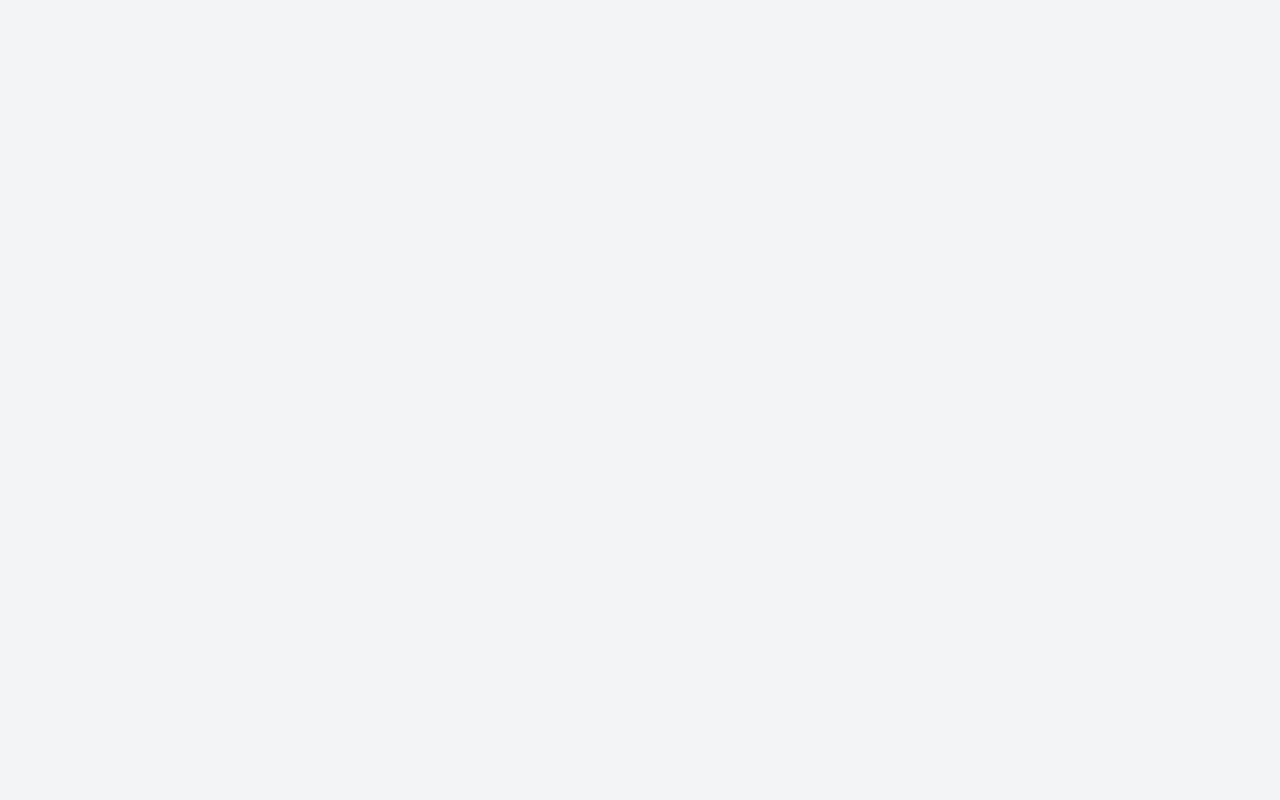
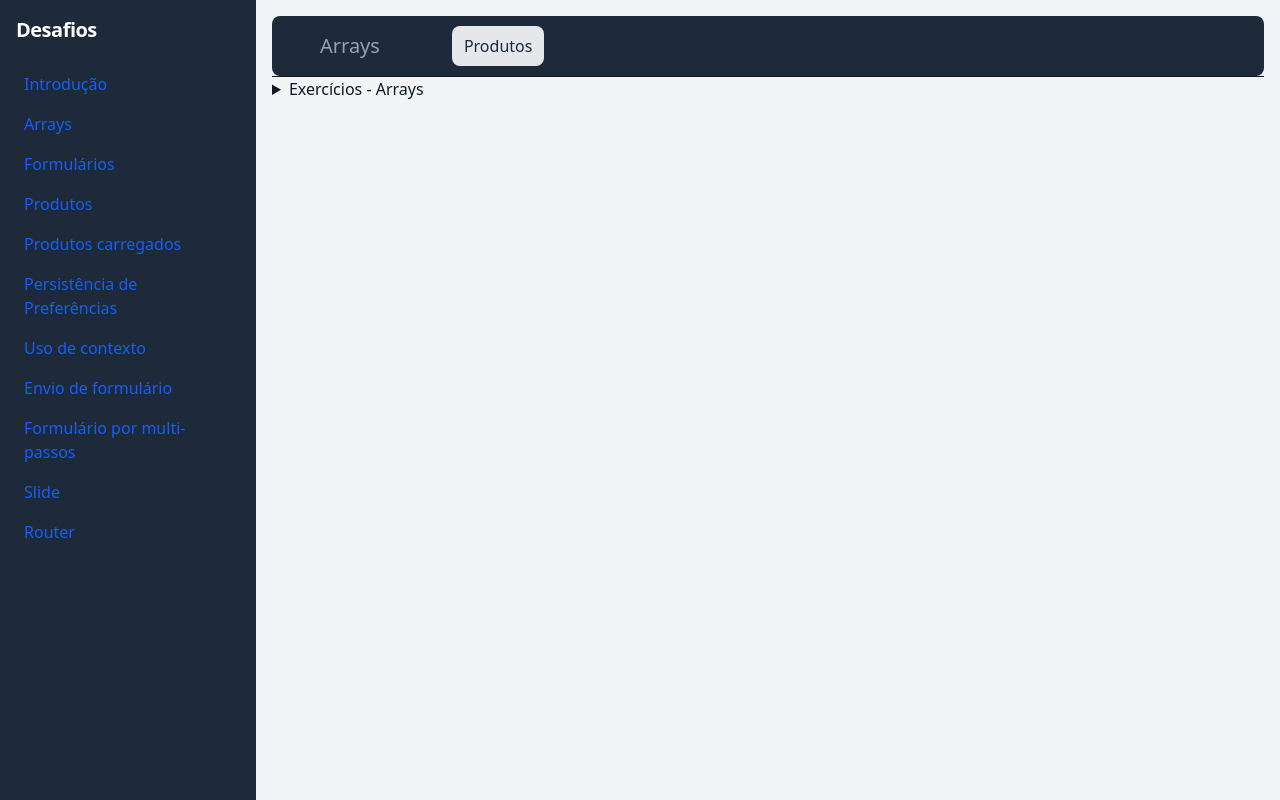
Before and after one commit to miqueiasazevedo/curso-react-origamid-vite, a React (Vite) app: page /desafio/arrays/produtos in a window 1280 px wide. Before the commit this address had no page. Built offline with nearby package versions, Linux system fonts and the light colour scheme.

Commit message:
feat(Header): cria componente header padrão para visualizaç~ão de desafios

```diff
--- /dev/null
+++ b/src/challenges/11-desafio-router/Contato.jsx
@@ -0,0 +1,12 @@
+import React from "react";
+
+const Contato = () => {
+
+    return(
+        <>
+            <h1>Contato</h1>
+        </>
+    );
+}
+
+export default Contato;
--- /dev/null
+++ b/src/challenges/11-desafio-router/Produtos.jsx
@@ -0,0 +1,23 @@
+import React, { useEffect, useState } from "react";
+
+const Produtos = () => {
+
+    const [produtos, setProdutos] = useState(null);
+
+    useEffect(() => {
+        const produtos = fetch('https://ranekapi.origamid.dev/json/api/produto')
+            .then((response) => response.json())
+            .then((json) => setProdutos(json));
+
+    }, []);
+
+    console.log(produtos);
+
+    return(
+        <>
+         <h1>Produtos</h1>
+        </>
+    );
+}
+
+export default Produtos;
--- /dev/null
+++ b/src/components/Header.jsx
@@ -0,0 +1,43 @@
+import { NavLink, useLocation } from "react-router-dom";
+import desafios from '../routes/desafios.config';
+
+const Header = () => {
+  const location = useLocation();
+
+  // Busca o desafio atual pela rota
+  const desafioAtual = desafios.find(({ path }) =>
+    location.pathname.includes('/desafio/' + path)
+  );
+  console.log(desafioAtual);
+
+
+  // Título do desafio
+  const title = desafioAtual ? desafioAtual.label : '';
+
+  // Menus do desafio atual (se existirem)
+  const menus = desafioAtual && Array.isArray(desafioAtual.menu) ? desafioAtual.menu : [];
+
+  return (
+    <nav className="flex justify-start items-center space-x-4 bg-gray-800 p-2 rounded-lg">
+      <a href="#">
+        <h4 className="px-10 py-2 mr-4 text-gray-400 text-xl">{title}</h4>
+      </a>
+
+      {menus.map(({ path, label }) => (
+        <NavLink
+          key={path}
+          to={desafioAtual.path +'/'+path}
+          className={({ isActive }) =>
+            isActive
+              ? "font-light rounded-lg px-3 py-2 text-gray-800 bg-gray-200 hover:bg-gray-300 hover:text-gray-900"
+              : "font-light rounded-lg px-3 py-2 text-white hover:bg-gray-200 hover:text-gray-900"
+          }
+        >
+          {label}
+        </NavLink>
+      ))}
+    </nav>
+  );
+}
+
+export default Header;
--- a/src/layouts/DesafiosLayout.jsx
+++ b/src/layouts/DesafiosLayout.jsx
@@ -1,8 +1,9 @@
 import { Link, Outlet } from 'react-router-dom';
-
-import  desafios from '../routes/desafios.config';
+import desafios from '../routes/desafios.config';
+import Header from '../components/Header';
 
 export default function DesafiosLayout() {
+
   return (
     <div className="flex h-screen">
       {/* Sidebar */}
@@ -10,21 +11,18 @@ export default function DesafiosLayout() {
         <h1 className="text-xl font-bold mb-6">Desafios</h1>
         <nav className="flex flex-col gap-2">
           {desafios.map(({ path, label }) => {
-            return <Link to= {path} className="hover:bg-gray-700 rounded px-2 py-1"> {label} </Link>
-          })
-          }
+            return <Link key={path} to={path} className="hover:bg-gray-700 rounded px-2 py-1">{label}</Link>
+          })}
         </nav>
       </aside>
 
       {/* Main */}
-      <div className="flex-1 flex flex-col">
+      <div className="flex-1 flex flex-col p-4">
         {/* Header */}
-        <header className="bg-white shadow px-4 py-2">
-          <h2 className="text-lg font-semibold">Bem-vindo(a)</h2>
-        </header>
+       <Header />
 
         {/* Conteúdo */}
-        <main className="flex-1 bg-gray-100 p-6 overflow-auto">
+        <main className="flex-1 bg-gray-100  overflow-auto">
           <Outlet />
         </main>
       </div>
--- a/src/routes/DesafiosRoutes.jsx
+++ b/src/routes/DesafiosRoutes.jsx
@@ -4,10 +4,14 @@ import DesafiosLayout from '../layouts/DesafiosLayout';
 import desafios from "./desafios.config";
 
 const DesafiosRoutes = (
-  <Route path='/desafio' element={<DesafiosLayout />} >
-    {desafios.map(({path, element}) => {
-      return <Route key={path} path={path} element={element} />
-    })}
+  <Route path='/desafio' element={<DesafiosLayout />}>
+    {desafios.map((desafio) => (
+      <Route key={desafio.path} path={desafio.path} element={desafio.element}>
+        {desafio.menu && desafio.menu.map((item) => (
+          <Route key={item.path} path={item.path} element={item.element} />
+        ))}
+      </Route>
+    ))}
   </Route>
 );
 
--- a/src/routes/desafios.config.jsx
+++ b/src/routes/desafios.config.jsx
@@ -9,11 +9,13 @@ import GlobalStorage from '../challenges/5-desafio-load-products-use-context/Glo
 import SubmitForm from '../challenges/9-desafio-submit-form/SubmitForm';
 import FormStep from '../challenges/8-desafio-multi-step-form/FormStep';
 import Slide from '../challenges/10-desafio-slider/Slide';
+import Produtos from '../challenges/11-desafio-router/Produtos';
+import Contato from '../challenges/11-desafio-router/Contato';
 
 
 const desafios = [
   { path: 'introducao', label: 'Introdução', element: <Introducao /> },
-  { path: 'arrays', label: 'Arrays', element: <Arrays /> },
+  { path: 'arrays', label: 'Arrays', element: <Arrays />, 'menu': [ {path: 'produtos', label: 'Produtos', element: <Produtos/>}] },
   { path: 'forms', label: 'Formulários', element: <Form /> },
   { path: 'produtos', label: 'Produtos', element: <DesafioProdutos /> },
   { path: 'load-produtos', label: 'Produtos carregados', element: <Products /> },
@@ -22,6 +24,12 @@ const desafios = [
   { path: 'form-submit', label: 'Envio de formulário', element: <SubmitForm /> },
   { path: 'form-step', label: 'Formulário por multi-passos', element: <FormStep /> },
   { path: 'slide', label: 'Slide', element: <Slide /> },
+  { path: 'router', label: 'Router',
+    'menu': [
+      {path: 'produtos', label: 'Produtos', element: <Produtos/>},
+      {path: 'contato', label: 'Contato', element: <Contato/>}
+    ]
+  },
 ];
 
 export default desafios;
```
